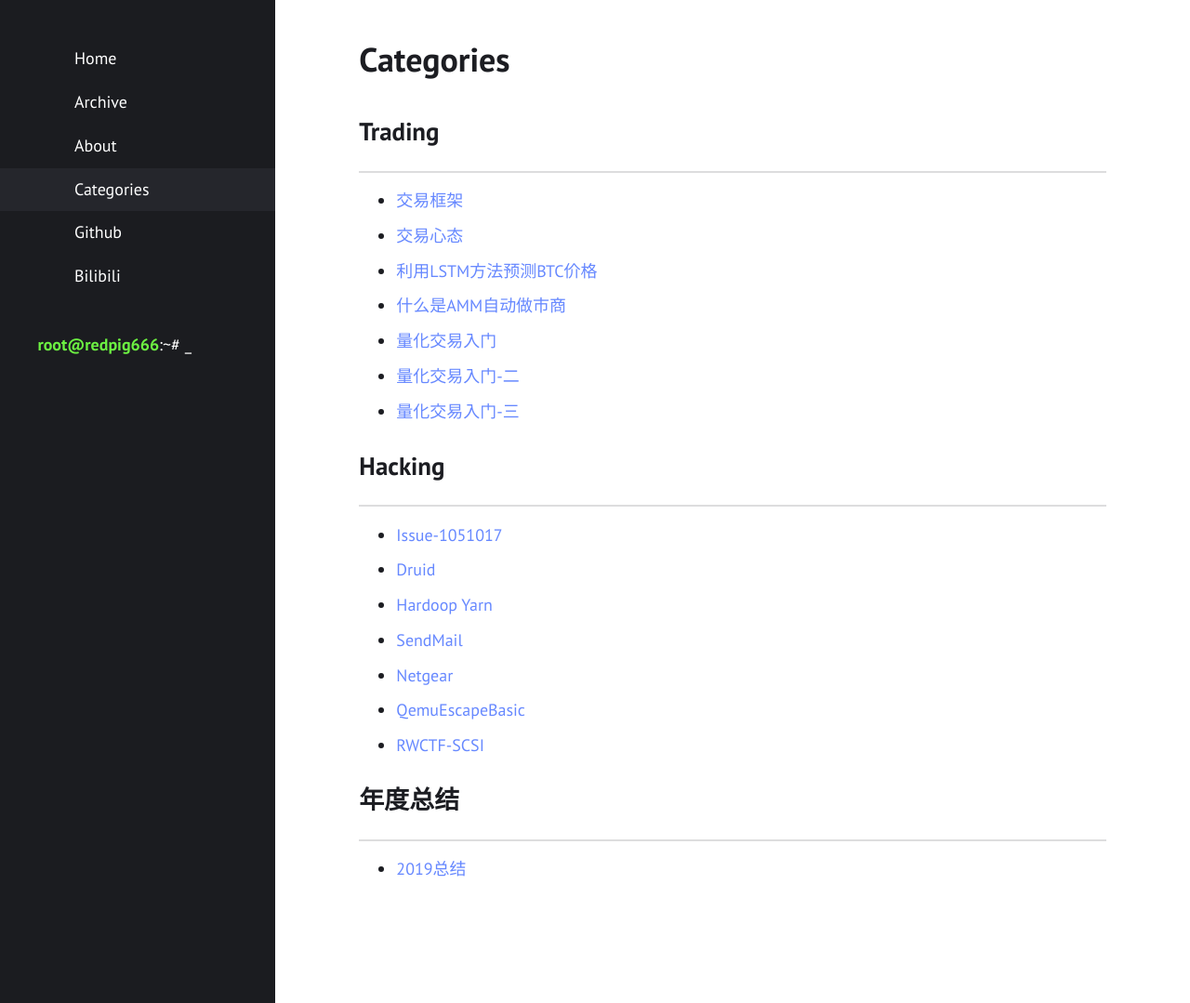
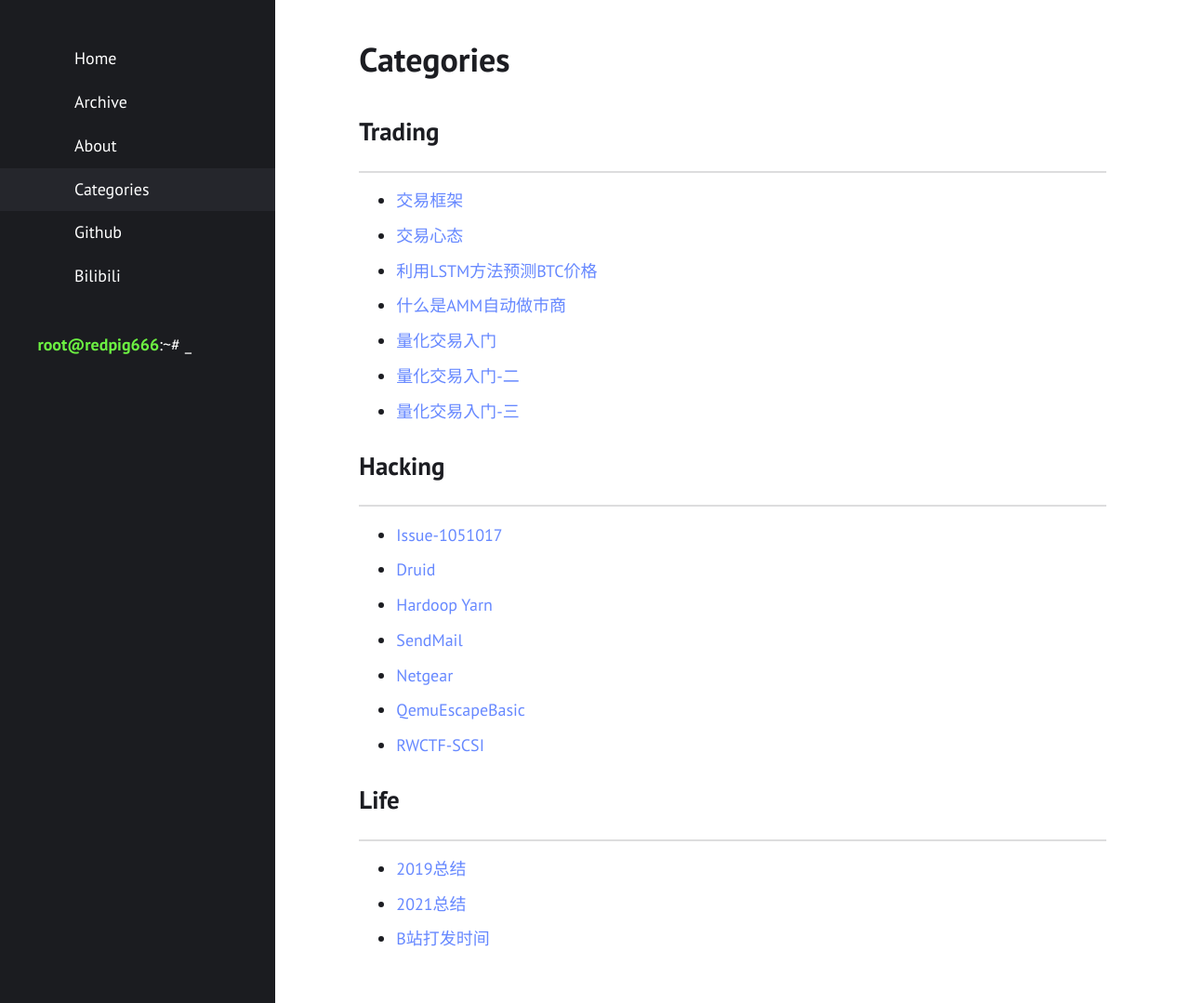
Before and after one commit to redpigsixsixsix/redpigsixsixsix.github.io, a Jekyll site: the page built from categories.md, in a window 1280 px wide and 1079 px high. Shown: the whole window at 93% size. Built offline with Jekyll 4.4.1, drawn with Linux system fonts in a browser that asks for light colours.

Commit message:
Update categories.md

```diff
--- a/categories.md
+++ b/categories.md
@@ -33,8 +33,10 @@ redirect_from:
 </ul>
 
 
-<h1>年度总结</h1>
+<h1>Life</h1>
 <hr style="margin: -0.1em 0 !important;">
 <ul>
   <li><a href="/2019总结/">2019总结</a></li>
+  <li><a href="/2021总结/">2021总结</a></li>
+  <li><a href="/B站打发时间/">B站打发时间</a></li>
 </ul>
```
